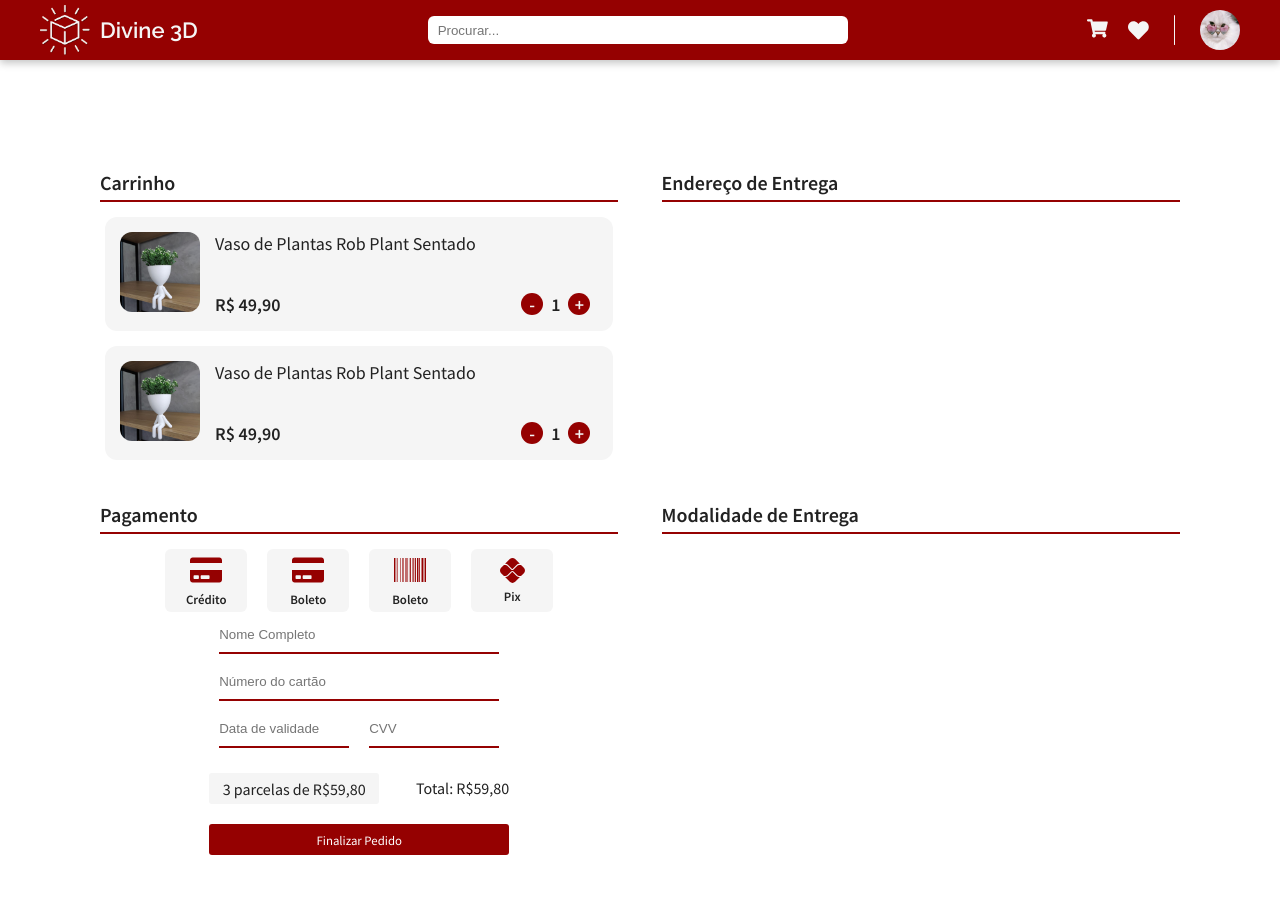
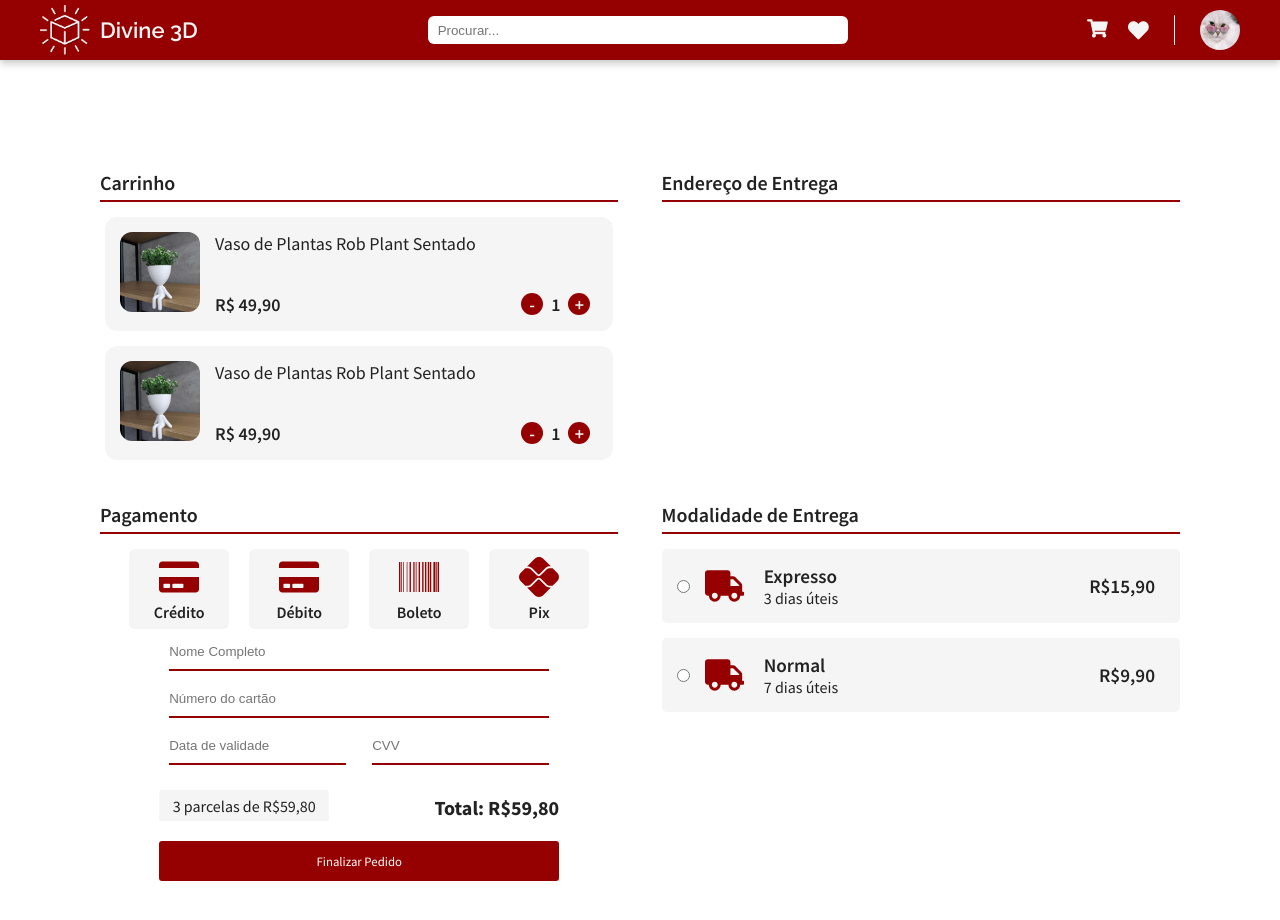
Before and after one commit to passosleo/divine-3d-react, a React (Create React App) app: page /checkout in a window 1280 px wide. Shown: the top 920 px of the page. Built offline with nearby package versions, Linux system fonts and the light colour scheme.

Commit message:
feat: modalidade de entrega

```diff
--- a/src/components/CardPayment/index.jsx
+++ b/src/components/CardPayment/index.jsx
@@ -8,15 +8,15 @@ export const CardPaymentComponent = () => {
     <>
       <Container>
         <Card>
-          <FaCreditCard color="#950101" size="2em" />
+          <FaCreditCard color="#950101" size="2.5em" />
           <p>Crédito</p>
         </Card>
         <Card>
-          <FaCreditCard color="#950101" size="2em" />
-          <p>Boleto</p>
+          <FaCreditCard color="#950101" size="2.5em" />
+          <p>Débito</p>
         </Card>
         <Card>
-          <FaBarcode color="#950101" size="2em" />
+          <FaBarcode color="#950101" size="2.5em" />
           <p>Boleto</p>
         </Card>
         <Card>
--- a/src/components/CardPayment/styles.js
+++ b/src/components/CardPayment/styles.js
@@ -7,8 +7,8 @@ export const Container = styled.div`
 `;
 
 export const Card = styled.div`
-  height: 63px;
-  width: 82px;
+  height: 80px;
+  width: 100px;
   border-radius: 6px;
   background: #f5f5f5;
   display: flex;
@@ -18,8 +18,12 @@ export const Card = styled.div`
   margin: 0 10px;
 
   p {
-    font-size: 0.8em;
+    font-size: 1em;
     font-weight: 600;
     margin-top: 5px;
   }
+
+  img {
+    height: 2.5em;
+  }
 `;
--- /dev/null
+++ b/src/components/ModalidadeEntrega/index.jsx
@@ -0,0 +1,31 @@
+import { Container, Utils, Text, Preço } from "./styles.js";
+import { FaTruck } from "react-icons/fa";
+
+export const ModalidadeEntrega = () => {
+  return (
+    <>
+      <Container>
+        <input type="radio" />
+        <FaTruck color="#950101" size="2em" style={{ width: "20%" }} />
+        <Utils>
+          <Text>Expresso</Text>
+          <p>3 dias úteis</p>
+        </Utils>
+        <Preço>
+          <Text>R$15,90</Text>
+        </Preço>
+      </Container>
+      <Container>
+        <input type="radio" />
+        <FaTruck color="#950101" size="2em" style={{ width: "20%" }} />
+        <Utils>
+          <Text>Normal</Text>
+          <p>7 dias úteis</p>
+        </Utils>
+        <Preço>
+          <Text>R$9,90</Text>
+        </Preço>
+      </Container>
+    </>
+  );
+};
--- /dev/null
+++ b/src/components/ModalidadeEntrega/styles.js
@@ -0,0 +1,35 @@
+import styled from "styled-components";
+
+export const Container = styled.div`
+  display: flex;
+  background-color: #f5f5f5;
+  border-radius: 5px;
+  padding: 15px;
+  align-items: center;
+  margin-bottom: 15px;
+
+  input {
+    accent-color: #950101;
+    margin-right: 15px;
+  }
+`;
+
+export const Utils = styled.div`
+  width: 100%;
+  display: flex;
+  flex-direction: column;
+  margin-left: 20px;
+`;
+
+export const Text = styled.p`
+  font-size: 1.2em;
+  font-weight: 600;
+`;
+
+export const Preço = styled.div`
+  width: 100%;
+  display: flex;
+  justify-content: flex-end;
+  align-items: center;
+  margin-right: 10px;
+`;
--- a/src/pages/Checkout/index.jsx
+++ b/src/pages/Checkout/index.jsx
@@ -14,6 +14,7 @@ import { ProductCardComponent } from "../../components/ProductCard";
 import { CardPaymentComponent } from "../../components/CardPayment";
 import { InputComponent } from "../../components/Input";
 import product from "../../assets/images/vasos/product.jpg";
+import { ModalidadeEntrega } from "../../components/ModalidadeEntrega";
 
 const Checkout = () => {
   return (
@@ -58,7 +59,9 @@ const Checkout = () => {
               <ButtonCard>
                 <p> 3 parcelas de R$59,80</p>
               </ButtonCard>
-              <p style={{ marginTop: 25 }}>Total: R$59,80</p>
+              <p style={{ marginTop: 25, fontWeight: "bold", fontSize: 20 }}>
+                Total: R$59,80
+              </p>
             </RowBetween>
             <ButtonRed>Finalizar Pedido</ButtonRed>
           </ContainerInput>
@@ -68,6 +71,7 @@ const Checkout = () => {
             text="Modalidade de Entrega"
             variation="left"
           />
+          <ModalidadeEntrega></ModalidadeEntrega>
         </Col>
       </Flex>
     </Container>
--- a/src/pages/Checkout/styles.js
+++ b/src/pages/Checkout/styles.js
@@ -51,7 +51,7 @@ export const ScrollContainer = styled.div`
 `;
 
 export const ContainerInput = styled.div`
-  max-width: 300px;
+  max-width: 400px;
   width: 100%;
   margin: 0 auto;
 `;
@@ -75,7 +75,7 @@ export const ButtonCard = styled.div`
 
 export const ButtonRed = styled.div`
   display: flex;
-  height: 31px;
+  height: 40px;
   color: #fff;
   font-size: 0.8em;
   border-radius: 3px;
```
Also changed, not shown: src/assets/images/1.svg (added).
